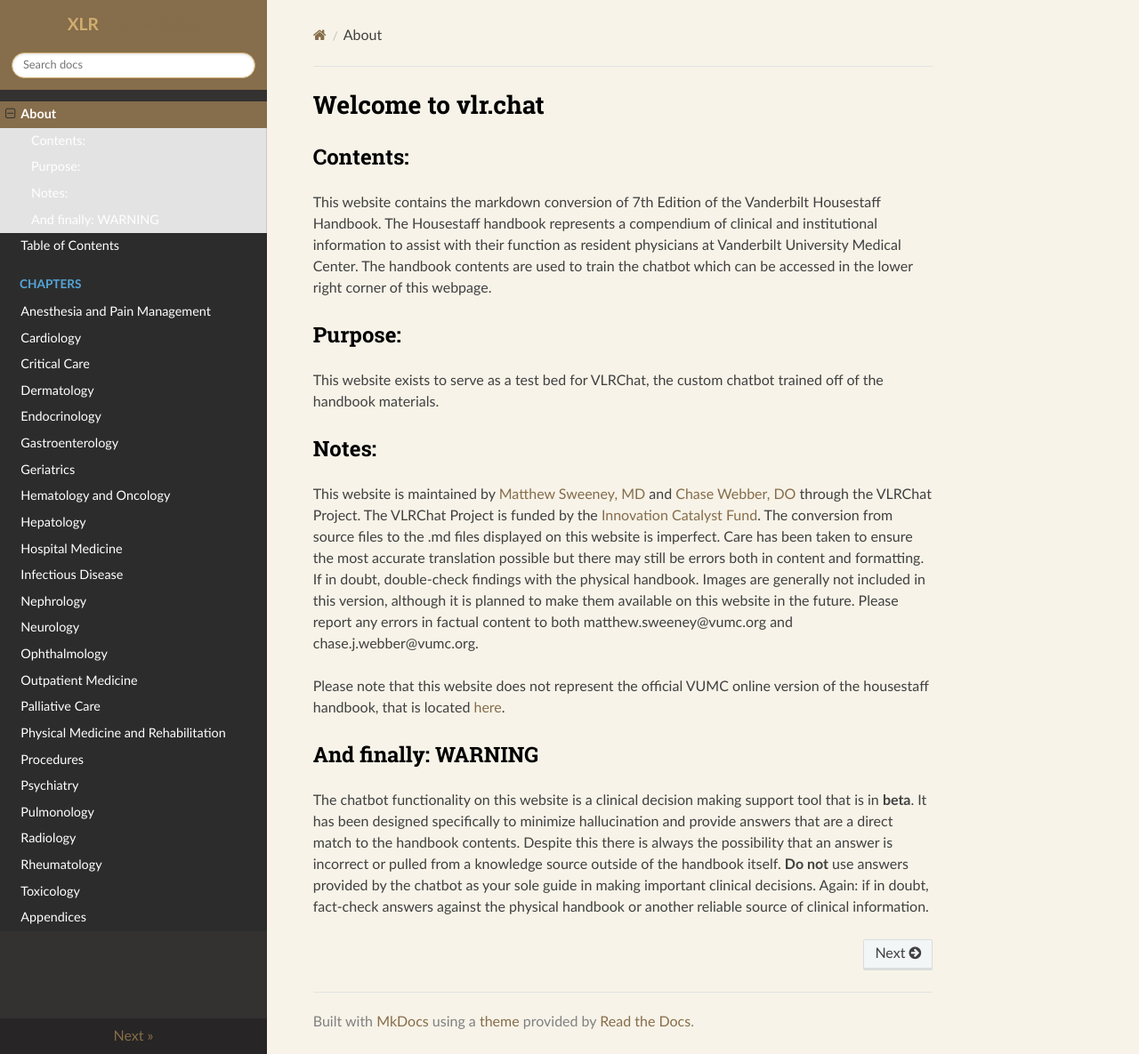
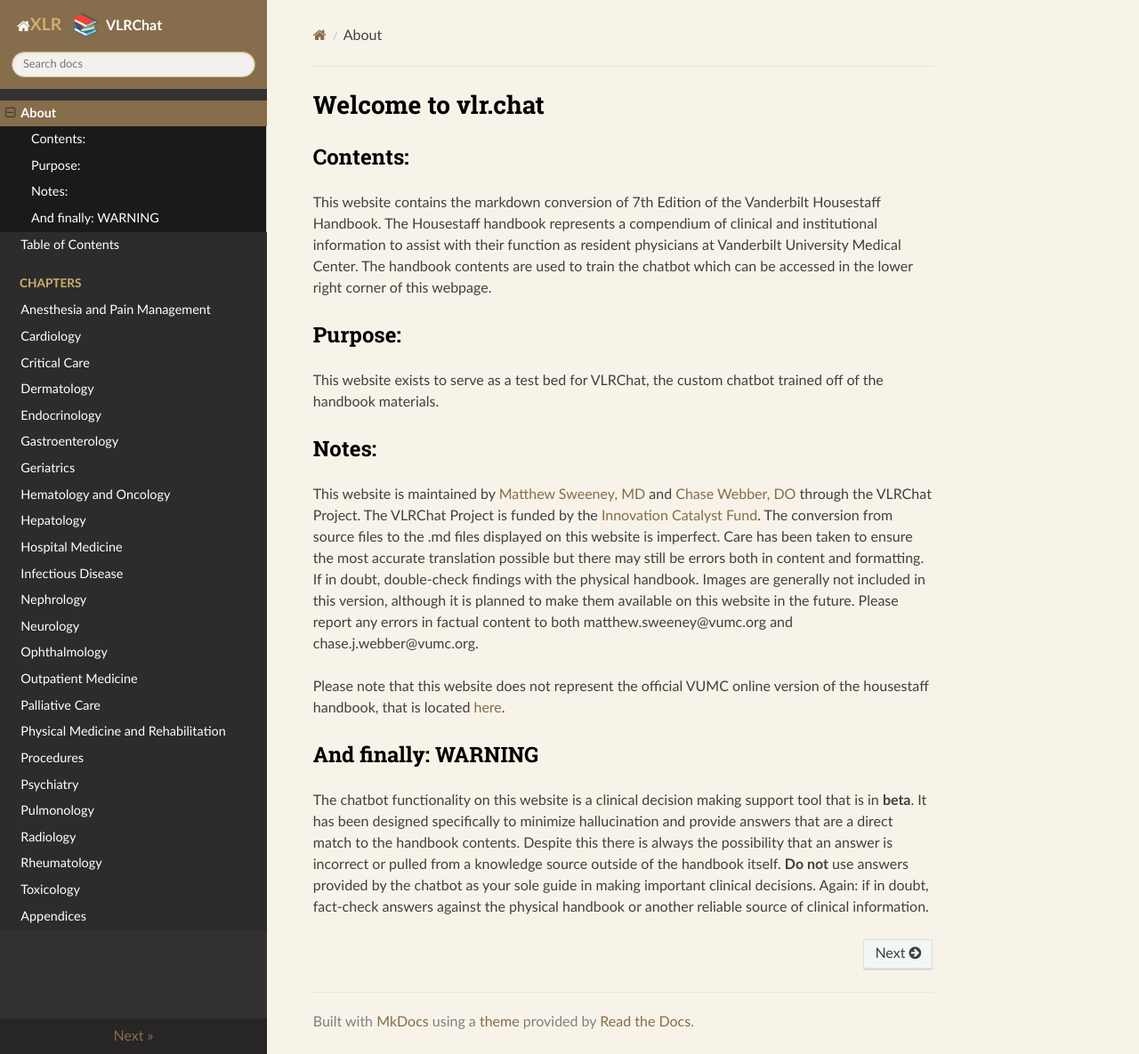
Before and after one commit to everyone6/VLRChat, an MkDocs documentation site: the page built from docs/index.md, in a window 1280 px wide. Shown: the whole page at 89% size. Built offline with MkDocs 1.6.1, drawn with Linux system fonts in a browser that asks for light colours; nearby versions of some CDN libraries; a script that is not in the unit is left out.

Commit message:
Adjust visibility and contrast, fix book icon

```diff
--- a/overrides/main.html
+++ b/overrides/main.html
@@ -2,36 +2,44 @@
 {% block content %}
 {{ super() }}
 
-<!-- Add XLR link and replace home icon with book -->
+<!-- Add XLR link and modify header styling -->
 <script>
 document.addEventListener('DOMContentLoaded', function() {
-    // Find the site title element
-    var siteName = document.querySelector('.wy-side-nav-search a.icon');
-    if (siteName) {
+    // Find the site title link
+    var siteTitleLink = document.querySelector('.wy-side-nav-search > a');
+    if (siteTitleLink) {
+        // Store original HTML
+        var originalHTML = siteTitleLink.innerHTML;
+
+        // Clear and rebuild with proper styling
+        siteTitleLink.innerHTML = '';
+        siteTitleLink.style.display = 'flex';
+        siteTitleLink.style.alignItems = 'center';
+        siteTitleLink.style.color = '#ffffff';
+
         // Create XLR link
         var xlrLink = document.createElement('a');
         xlrLink.href = 'https://xlr.chat';
         xlrLink.textContent = 'XLR';
-        xlrLink.style.cssText = 'color: #CFAE70; text-decoration: none; font-weight: bold; margin-right: 12px; font-size: 1.2em;';
+        xlrLink.style.cssText = 'color: #CFAE70; text-decoration: none; font-weight: bold; font-size: 1.2em; margin-right: 12px;';
+        xlrLink.onclick = function(e) {
+            e.stopPropagation();
+        };
 
-        // Insert before the home icon
-        siteName.parentNode.insertBefore(xlrLink, siteName);
+        // Create book icon
+        var bookIcon = document.createElement('span');
+        bookIcon.innerHTML = '📚';
+        bookIcon.style.cssText = 'font-size: 1.5em; margin-right: 8px;';
 
-        // Replace home icon with book icon
-        var homeIcon = siteName.querySelector('i');
-        if (homeIcon) {
-            homeIcon.className = 'fa fa-book';
-            homeIcon.style.color = '#CFAE70';
-        }
+        // Create VLRChat text
+        var siteNameSpan = document.createElement('span');
+        siteNameSpan.textContent = 'VLRChat';
+        siteNameSpan.style.cssText = 'color: #ffffff; font-weight: bold;';
 
-        // Style the site name
-        var siteNameText = siteName.childNodes[siteName.childNodes.length - 1];
-        if (siteNameText && siteNameText.nodeType === 3) {
-            var span = document.createElement('span');
-            span.textContent = siteNameText.textContent;
-            span.style.marginLeft = '8px';
-            siteNameText.replaceWith(span);
-        }
+        // Assemble
+        siteTitleLink.appendChild(xlrLink);
+        siteTitleLink.appendChild(bookIcon);
+        siteTitleLink.appendChild(siteNameSpan);
     }
 });
 </script>
--- a/overrides/stylesheets/extra.css
+++ b/overrides/stylesheets/extra.css
@@ -20,21 +20,55 @@
     background-color: var(--vanderbilt-dark-gold) !important;
 }
 
+/* Make sure site name is always visible */
+.wy-side-nav-search > a {
+    color: #ffffff !important;
+}
+
+.wy-side-nav-search > a:hover {
+    background-color: rgba(0, 0, 0, 0.1) !important;
+}
+
+/* Sidebar menu background */
 .wy-menu-vertical {
     background-color: #2C2C2C !important;
 }
 
+/* All sidebar links - white text */
 .wy-menu-vertical a {
     color: #ffffff !important;
 }
 
 .wy-menu-vertical a:hover {
     background-color: var(--vanderbilt-dark-gold) !important;
+    color: #ffffff !important;
 }
 
+/* Current/active page - darker background with white text */
 .wy-menu-vertical li.current > a {
     background-color: var(--vanderbilt-dark-gold) !important;
+    color: #ffffff !important;
     border: none !important;
+}
+
+/* Expanded menu items (like when "About" is open) - darker background */
+.wy-menu-vertical li.current ul {
+    background-color: #1a1a1a !important;
+}
+
+/* Sub-items in expanded menus */
+.wy-menu-vertical li.current ul li a {
+    background-color: #1a1a1a !important;
+    color: #ffffff !important;
+}
+
+.wy-menu-vertical li.current ul li a:hover {
+    background-color: var(--vanderbilt-dark-gold) !important;
+}
+
+/* Section headers like "CHAPTERS" - change from blue to gold */
+.wy-menu-vertical p.caption {
+    color: var(--vanderbilt-gold) !important;
 }
 
 /* Style for XLR link in header */
@@ -66,6 +100,7 @@
 /* Search box styling */
 .wy-side-nav-search input[type=text] {
     border-color: var(--vanderbilt-gold) !important;
+    background-color: rgba(255, 255, 255, 0.9) !important;
 }
 
 /* Ensure chatbot loads on all pages including search results */
@@ -98,3 +133,14 @@
 .wy-breadcrumbs a {
     color: var(--vanderbilt-dark-gold) !important;
 }
+
+/* Fix for toctree captions (section headers) */
+.wy-menu-vertical .toctree-l1.current > a {
+    background-color: var(--vanderbilt-dark-gold) !important;
+}
+
+/* Nested menu items */
+.wy-menu-vertical .toctree-l2 > a,
+.wy-menu-vertical .toctree-l3 > a {
+    color: #ffffff !important;
+}
```
